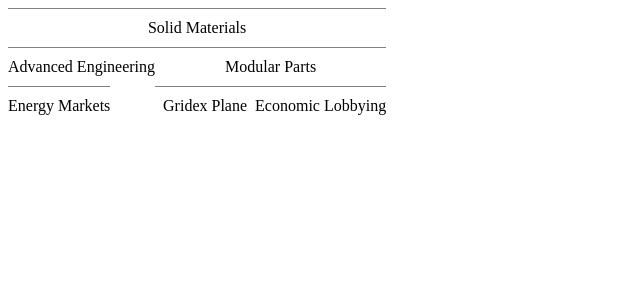
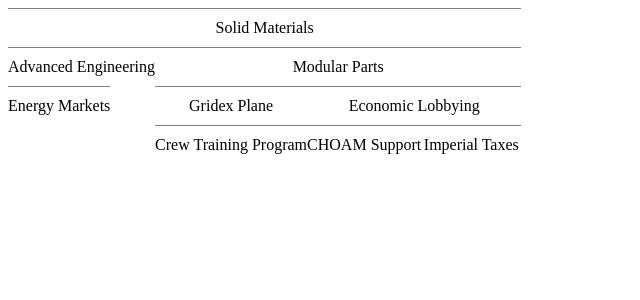
Before and after one commit to ale-wol/tech-tree-dune, an Angular app: page / in a window 1280 px wide. Shown: the top 300 px of the page, without its empty margins (0-640 px from the left). Built offline with nearby package versions, Linux system fonts and the light colour scheme.

Commit message:
changed TechNode "description: String" to TechNode "perks: String[]"

```diff
--- a/src/app/add-nodes.service.ts
+++ b/src/app/add-nodes.service.ts
@@ -24,7 +24,11 @@ export class AddNodesService {
     //console.log(jsonData);
 
     function parseNode(jsonNode: any): TechNode {
-      const node = new TechNode(jsonNode.name, jsonNode.description);
+      const node = new TechNode(jsonNode.name);
+
+      for(const perk of jsonNode.perks) {
+        node.addPerk(perk);
+      }
 
       if (jsonNode.childs && jsonNode.childs.length > 0) {
         for (const child of jsonNode.childs) {
--- a/src/app/models/tech-node.ts
+++ b/src/app/models/tech-node.ts
@@ -1,12 +1,19 @@
 export class TechNode {
     name: String;
-    description: String;
+    public perks: String [] = [];
     public childs: TechNode[] = [];
     private parentNode?: TechNode;
 
-    constructor(name: String, description: String) {
+    constructor(name: String) {
       this.name = name;
-      this.description = description;
+    }
+
+    addPerk(perk: String){
+      this.perks.push(perk);
+    }
+
+    getPerks(): String[] {
+      return this.perks;
     }
 
     addChild(child: TechNode): void {
--- a/src/app/tech-tree/tech-tree.component.html
+++ b/src/app/tech-tree/tech-tree.component.html
@@ -3,6 +3,11 @@
 [class.no-border]="!itm.getParent">
 
    <div class='item'>{{itm.name}}
+      <!--
+      <div *ngFor="let perk of itm.perks; index as i">
+         {{perk}}
+      </div>
+      -->
       <div *ngIf="itm.getchilds.length" class="line"></div>
     </div>
 
--- a/src/assets/corrino/economyNodes.json
+++ b/src/assets/corrino/economyNodes.json
@@ -1,31 +1,49 @@
 [{
     "name": "Solid Materials",
-    "description": "-15% Building Costs construction costs; +25% Health on Buildings; + 5% Armor on all Buildings",
+    "perks": ["-15% Building Costs construction costs", "+25% Health on Buildings", "+ 5% Armor on all Buildings"],
     "childs":
       [
         {
           "name": "Advanced Engineering",
-          "description": "+5% Ressource Production in Villages per Building on extra Slot; Unlocks Spice Silos Village Building",
+          "perks": ["+5% Ressource Production in Villages per Building on extra Slot", "Unlocks Spice Silos Village Building"],
           "childs":
           [
               {
                 "name": "Energy Markets",
-                "description": "+20% Fuel Cell; +2 Solari per Spare Fuel Cell"
+                "perks": ["+20% Fuel Cell", "+2 Solari per Spare Fuel Cell"]
               }
           ]
         },
         {
           "name": "Modular Parts",
-          "description": "1+ Crew assignable on Harvesters; Unlocks Harvester Works Building in Imperial Base, Unlocks Trade Agreement Treaty",
+          "perks": ["1+ Crew assignable on Harvesters", "Unlocks Harvester Works Building in Imperial Base", "Unlocks Trade Agreement Treaty"],
           "childs":
           [
             {
               "name": "Gridex Plane",
-              "description": "1+ Crew assignable on Harvesters; +5% bonus Choam Spice Exchange Rate"
+              "perks": ["1+ Crew assignable on Harvesters", "+5% bonus Choam Spice Exchange Rate"],
+              "childs":
+              [
+                {
+                  "name": "Crew Training Program",
+                  "perks": ["1+ Crew assignable on Harvesters", "+5% Spice Gathering Rate", "Harvesters Set to auto-recall will also deploy automatically when danger"]
+                }
+              ]
             },
             {
               "name": "Economic Lobbying",
-              "description": "Unlocks Training of Mercenary; Unlocks +1 Agent Slot in Choam Infiltration; Unlocks Choam Branch Building in Imperial Base"
+              "perks": ["Unlocks Training of Mercenary", "Unlocks +1 Agent Slot in Choam Infiltration", "Unlocks Choam Branch Building in Imperial Base"],
+              "childs":
+              [
+                {
+                  "name": "CHOAM Support",
+                  "perks": ["-15% CHOAM Share Buying Price", "+35% Solari from CHOAM Share dividends"]
+                },
+                {
+                  "name": "Imperial Taxes",
+                  "perks": ["+25 Solari production per faction paying a tax or bribe to House Corrino", "Gain 5% Spice production of factions paying a tax or bribe to House Corrino"]
+                }
+              ]
             }
           ]
         }
```
